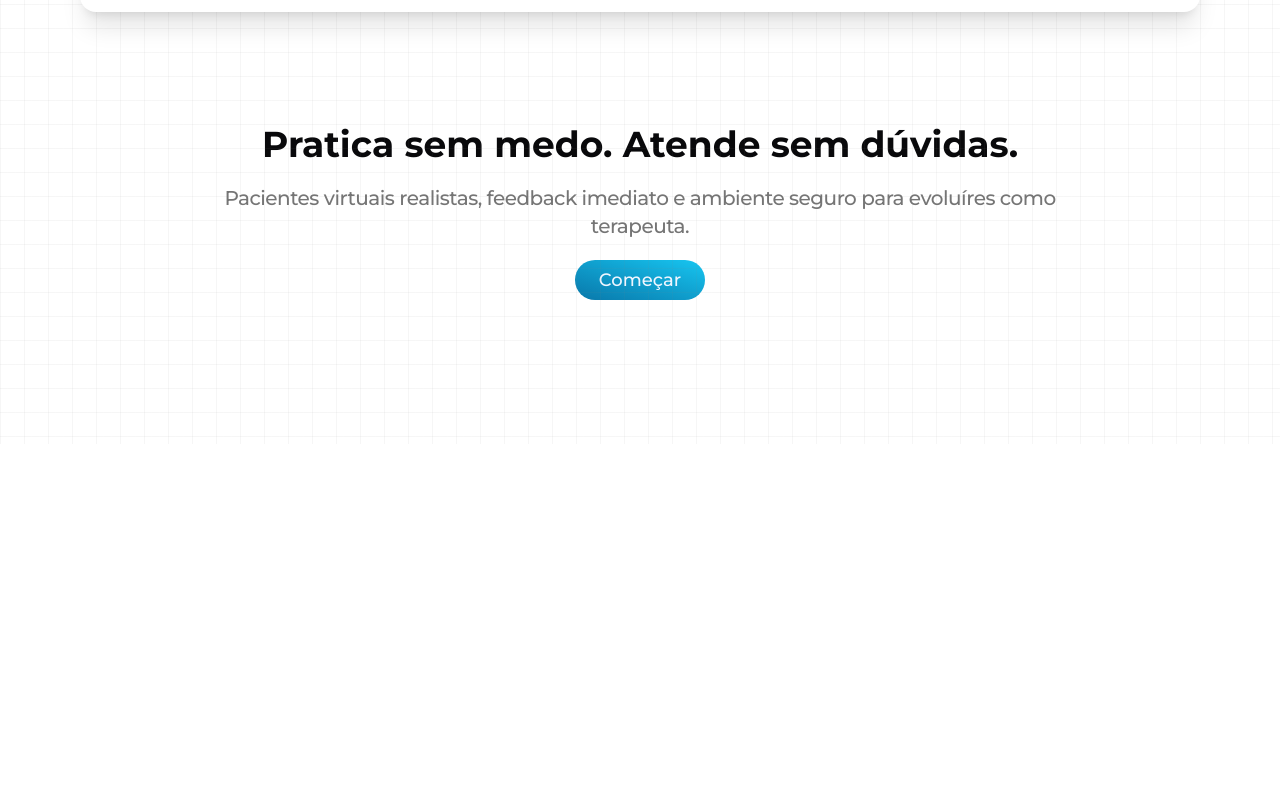
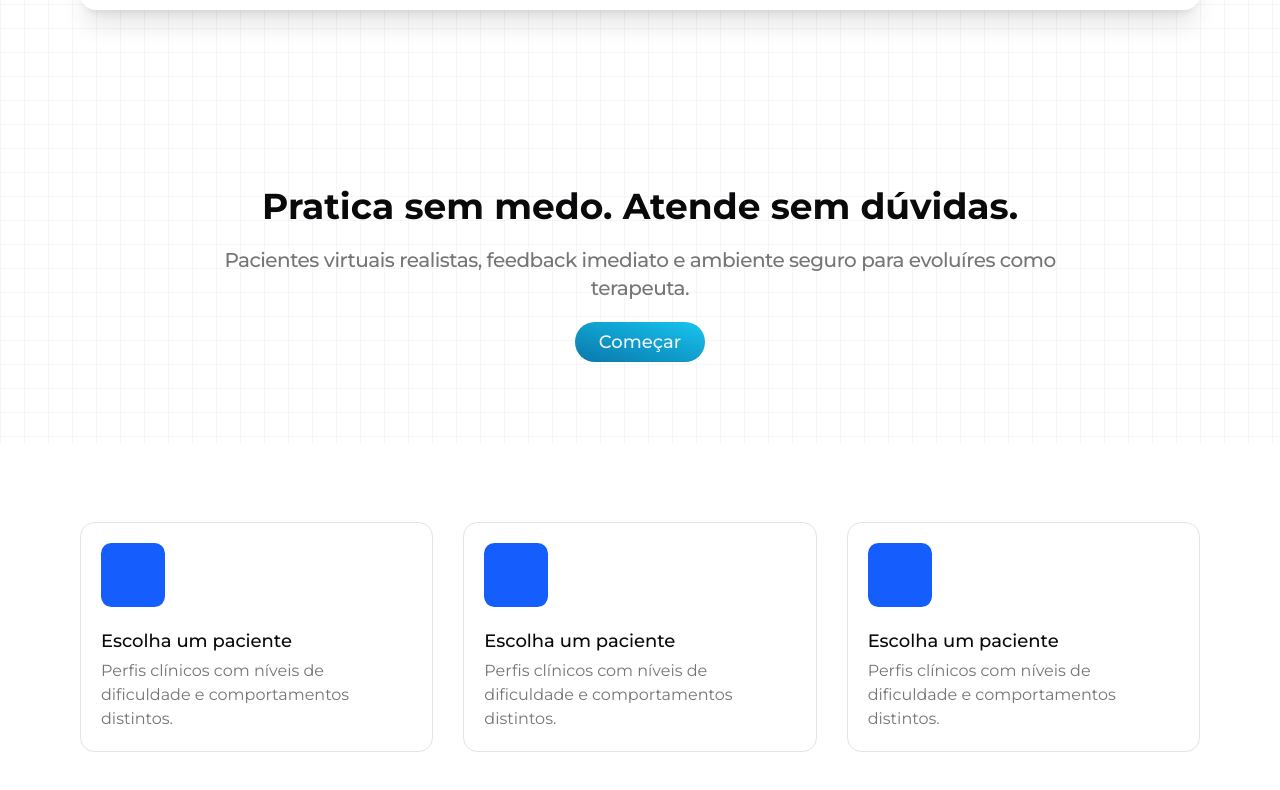
Before and after one commit to ComprehendMe/front-end, a React (Vite) app: page / in a window 1280 px wide. Shown: the part 356-1146 px from the top of the page. Before the commit the page ends 800 px from the top, so only its background shows below. Built offline with nearby package versions, Linux system fonts and the light colour scheme.

Commit message:
feat: starting the feature section

```diff
--- a/src/components/header.tsx
+++ b/src/components/header.tsx
@@ -10,7 +10,7 @@ import {
 export default function Header() {
   return (
     <header className="sticky px-8 py-[13px] top-0 rounded-2xl shadow-xl bg-white">
-      <nav className="flex justify-between items-center border">
+      <nav className="flex justify-between items-center">
         <div className="flex items-center gap-2.5">
           <img src="/logo.svg" alt="logo" />
           <h1 className="text-[16px] font-semibold text-primary">CogniAI</h1>
--- a/src/routes/index.tsx
+++ b/src/routes/index.tsx
@@ -11,7 +11,7 @@ function App() {
     <div className="px-20 py-10">
       <div className="absolute inset-0 h-full w-full bg-[linear-gradient(to_right,#80808012_1px,transparent_1px),linear-gradient(to_bottom,#80808012_1px,transparent_1px)] bg-size-[24px_24px]" />
       <Header />
-      <main className="flex flex-col justify-center items-center text-center mt-28">
+      <main className="flex flex-col justify-center items-center text-center mt-44">
         <div className="flex flex-col gap-5 items-center">
           <h1 className="text-4xl font-bold">
             Pratica sem medo. Atende sem dúvidas.
@@ -28,6 +28,38 @@ function App() {
           </Button>
         </div>
       </main>
+      <section className="grid grid-cols-3 m-auto gap-[30px] mt-40">
+        <div className="p-5 border rounded-xl space-y-5">
+          <div className="bg-blue-600 rounded-lg p-8 w-fit"></div>
+          <div className="flex flex-col gap-1">
+            <h2 className="text-lg font-medium">Escolha um paciente</h2>
+            <p className="text-[16px] text-[#757575] font-normal">
+              Perfis clínicos com níveis de dificuldade e comportamentos
+              distintos.
+            </p>
+          </div>
+        </div>
+        <div className="p-5 border rounded-xl space-y-5">
+          <div className="bg-blue-600 rounded-lg p-8 w-fit"></div>
+          <div className="flex flex-col gap-1">
+            <h2 className="text-lg font-medium">Escolha um paciente</h2>
+            <p className="text-[16px] text-[#757575] font-normal">
+              Perfis clínicos com níveis de dificuldade e comportamentos
+              distintos.
+            </p>
+          </div>
+        </div>
+        <div className="p-5 border rounded-xl space-y-5">
+          <div className="bg-blue-600 rounded-lg p-8 w-fit"></div>
+          <div className="flex flex-col gap-1">
+            <h2 className="text-lg font-medium">Escolha um paciente</h2>
+            <p className="text-[16px] text-[#757575] font-normal">
+              Perfis clínicos com níveis de dificuldade e comportamentos
+              distintos.
+            </p>
+          </div>
+        </div>
+      </section>
     </div>
   );
 }
```
